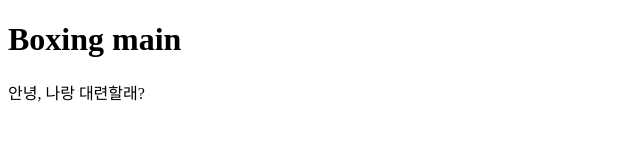
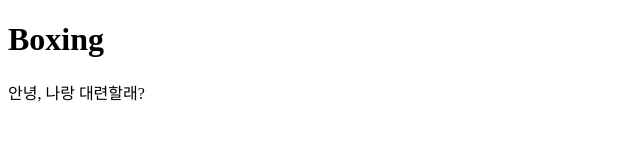
Before and after one commit to phrygia89/boxiting, a plain HTML site: page index.html in a window 1280 px wide. Shown: the whole page, without its empty margins (0-640 px from the left). Drawn offline with Linux system fonts and the light colour scheme.

Commit message:
Revert "메인 페이지 생성"
This reverts commit a9e3537c1315567f7c354c055c682d4267c696d1.

```diff
--- a/index.html
+++ b/index.html
@@ -6,7 +6,7 @@
     <title>Document</title>
   </head>
   <body>
-    <h1>Boxing main</h1>
+    <h1>Boxing</h1>
     <div>안녕, 나랑 대련할래?</div>
   </body>
 </html>
```
